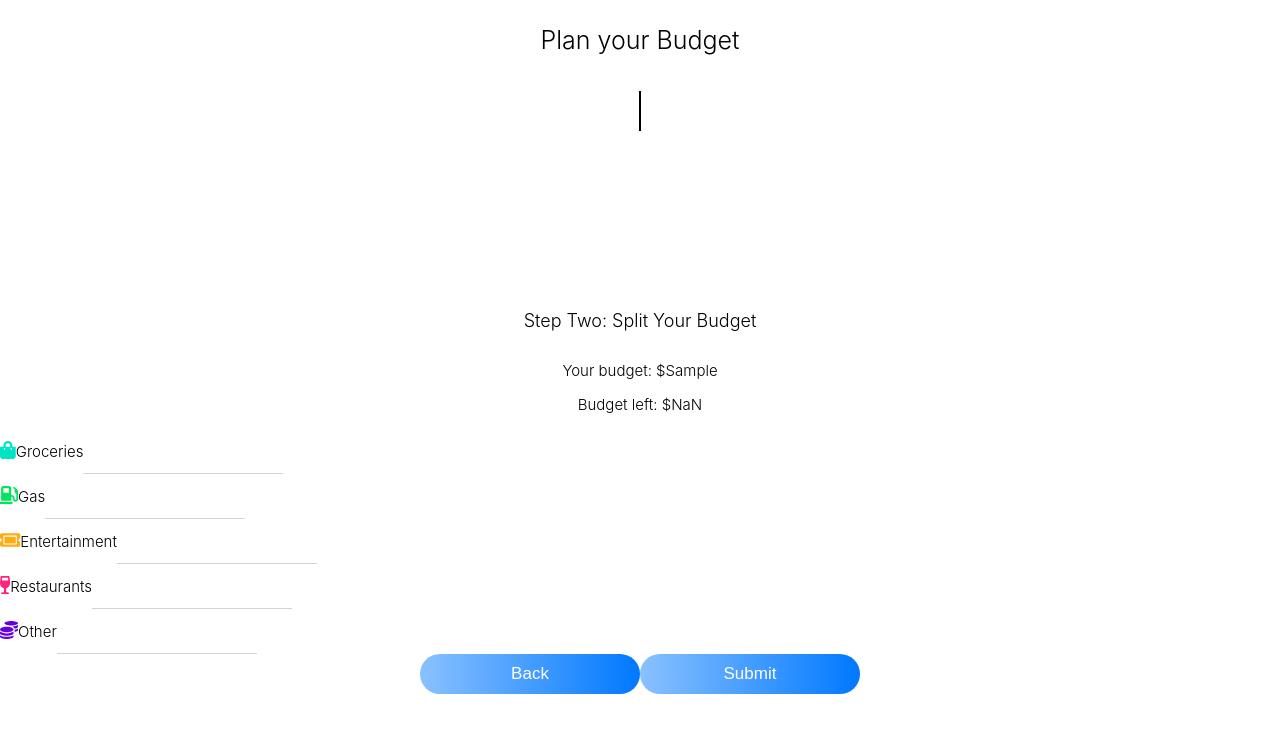
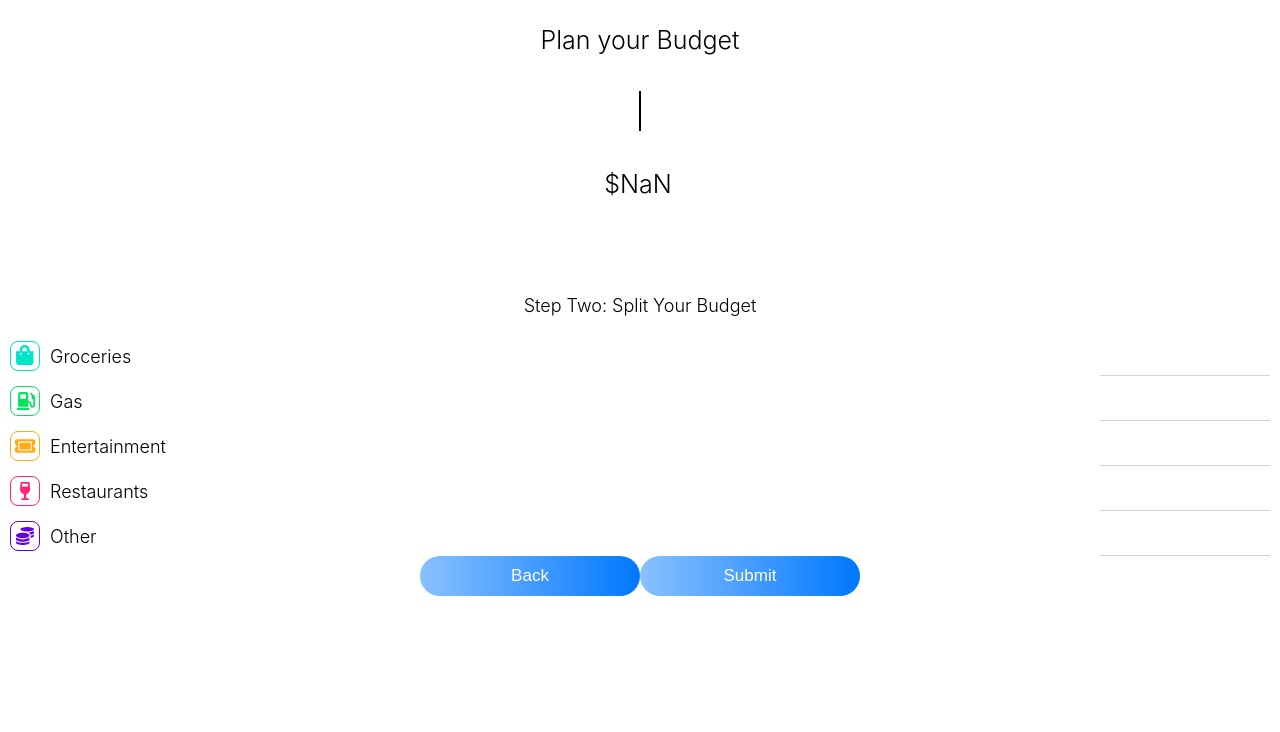
Before and after one commit to mattcbodily/budget-app-hooks, a React (Create React App) app: page /#/planner in a window 1280 px wide. Both pictures are taken after typing "Sample" into the empty fields and a click on the button "Submit". Shown: the top 732 px of the page. Built offline with nearby package versions, Linux system fonts and the light colour scheme; no server answers.

Commit message:
BudgetPlanner component almost finished styling, only have to adjust dollar signs for expense amounts

```diff
--- a/src/Components/Budget/BudgetPlanner.js
+++ b/src/Components/Budget/BudgetPlanner.js
@@ -5,7 +5,21 @@ import {Doughnut} from 'react-chartjs-2';
 import {library} from '@fortawesome/fontawesome-svg-core'
 import {FontAwesomeIcon} from '@fortawesome/react-fontawesome';
 import {faShoppingBag, faGasPump, faTicketAlt, faWineGlassAlt, faCoins} from '@fortawesome/free-solid-svg-icons';
-import {H4, H5, DollarSign, Input, Button, BudgetInfo, Section, ExpenseSplits, ChartContainer} from './BudgetStyles';
+import {H4,
+        H5,
+        DollarSign,
+        Input,
+        Button,
+        BudgetInfo,
+        Section,
+        ExpenseSplits,
+        ChartContainer,
+        ExpenseContainer,
+        ShoppingContainer,
+        GasContainer,
+        TicketContainer,
+        GlassContainer,
+        CoinsContainer} from './BudgetStyles';
 library.add(faShoppingBag, faGasPump, faTicketAlt, faWineGlassAlt, faCoins)
 
 const BudgetPlanner = (props) => {
@@ -76,43 +90,62 @@ const BudgetPlanner = (props) => {
                 return (
                     <div>
                         <H5>Step Two: Split Your Budget</H5>
-                        <BudgetInfo>Your budget: ${budget}</BudgetInfo>
-                        <BudgetInfo>Budget left: ${(budget - groceries - gas - entertainment - restaurants - other)}</BudgetInfo>
+                        <BudgetInfo>${(budget - groceries - gas - entertainment - restaurants - other)}</BudgetInfo>
                         <Section>
-                            <FontAwesomeIcon icon='shopping-bag' style={{fontSize: '18px', color: '#00E5C5'}}/>
+                            <ExpenseContainer>
+                                <ShoppingContainer>
+                                    <FontAwesomeIcon icon='shopping-bag' style={{fontSize: '20px', color: '#00E5C5'}}/>
+                                </ShoppingContainer>
                                 <ExpenseSplits>Groceries</ExpenseSplits>
+                            </ExpenseContainer>
                             <Input
                                 value={groceries}
                                 maxLength='20'
                                 onChange={e => setGroceries(e.target.value)}/>
                         </Section>
                         <Section>
+                            <ExpenseContainer>
+                                <GasContainer>
                                     <FontAwesomeIcon icon='gas-pump' style={{fontSize: '18px', color: '#00E55B'}}/>
+                                </GasContainer>
                                 <ExpenseSplits>Gas</ExpenseSplits>
+                            </ExpenseContainer>
                             <Input
                                 value={gas}
                                 maxLength='20'
                                 onChange={e => setGas(e.target.value)}/>
                         </Section>
                         <Section>
+                            <ExpenseContainer>
+                                <TicketContainer>
                                     <FontAwesomeIcon icon='ticket-alt' style={{fontSize: '18px', color: '#FFAB12'}}/>
+                                </TicketContainer>
                                 <ExpenseSplits>Entertainment</ExpenseSplits>
+                            </ExpenseContainer>
                             <Input
                                 value={entertainment}
                                 maxLength='20'
                                 onChange={e => setEntertainment(e.target.value)}/>
                         </Section>
                         <Section>
+                            <ExpenseContainer>
+                                <GlassContainer>
                                     <FontAwesomeIcon icon='wine-glass-alt' style={{fontSize: '18px', color: '#FF247B'}}/>
+                                </GlassContainer>
                                 <ExpenseSplits>Restaurants</ExpenseSplits>
+                            </ExpenseContainer>
                             <Input
                                 value={restaurants}
                                 maxLength='20'
                                 onChange={e => setRestaurants(e.target.value)}/>
                         </Section>
                         <Section>
+                            <ExpenseContainer>
+                                <CoinsContainer>
                                     <FontAwesomeIcon icon='coins' style={{fontSize: '18px', color: '#6600E4'}}/>
+                                </CoinsContainer>
                                 <ExpenseSplits>Other</ExpenseSplits>
+                            </ExpenseContainer>
                             <Input
                                 value={other}
                                 maxLength='20'
--- a/src/Components/Budget/BudgetStyles.js
+++ b/src/Components/Budget/BudgetStyles.js
@@ -9,22 +9,33 @@ export const H4 = styled.h4`
 export const H5 = styled.h5`
     font-size: 18px;
     font-weight: 300;
+    margin: 15px;
 `
 
 export const BudgetInfo = styled.p`
-    font-size: 15px;
+    width: 100%;
+    font-size: 25px;
     font-weight: 300;
+    position: fixed;
+    top: 144px;
+    left: 50%;
+    margin-left: calc(-50% - 2px);
 `
 
 export const Section = styled.section`
-    text-align: left;
+    display: flex;
+    justify-content: space-between;
+    padding: 0px 10px;
 `
 
 export const ExpenseSplits = styled.span`
     width: 100px;
-    font-size: 15px;
+    font-size: 18px;
     font-weight: 300;
     margin: 0px;
+    margin-top: 15px;
+    margin-left: 10px;
+    text-align: left;
 `
 
 export const DollarSign = styled.p`
@@ -34,7 +45,7 @@ export const DollarSign = styled.p`
 
 export const Input = styled.input`
     height: 45px;
-    width: 200px;
+    width: 170px;
     border: none;
     border-bottom: 1px solid lightgray;
     box-sizing: border-box;
@@ -57,3 +68,63 @@ export const Button = styled.button`
 export const ChartContainer = styled.div`
     margin-top: 25px;
 `
+
+export const ExpenseContainer = styled.div`
+    display: flex;
+`
+
+export const ShoppingContainer = styled.div`
+    height: 30px;
+    width: 30px;
+    border-radius: 8px;
+    border: 1px solid #00E5C5;
+    box-sizing: border-box;
+    padding-top: 3px;
+    margin: 0px;
+    margin-top: 10px;
+`
+
+export const GasContainer = styled.div`
+    height: 30px;
+    width: 30px;
+    border-radius: 8px;
+    border: 1px solid #00E55B;
+    box-sizing: border-box;
+    padding-top: 5px;
+    padding-left: 2px;
+    margin: 0px;
+    margin-top: 10px;
+`
+
+export const TicketContainer = styled.div`
+    height: 30px;
+    width: 30px;
+    border-radius: 8px;
+    border: 1px solid #FFAB12;
+    box-sizing: border-box;
+    padding-top: 5px;
+    margin: 0px;
+    margin-top: 10px;
+`
+
+export const GlassContainer = styled.div`
+    height: 30px;
+    width: 30px;
+    border-radius: 8px;
+    border: 1px solid #FF247B;
+    box-sizing: border-box;
+    padding-top: 5px;
+    margin: 0px;
+    margin-top: 10px;
+`
+
+export const CoinsContainer = styled.div`
+    height: 30px;
+    width: 30px;
+    border-radius: 8px;
+    border: 1px solid #6600E4;
+    box-sizing: border-box;
+    padding-top: 5px;
+    margin: 0px;
+    margin-top: 10px;
+`
```
Lines whose indentation alone changed are shown as unchanged.
